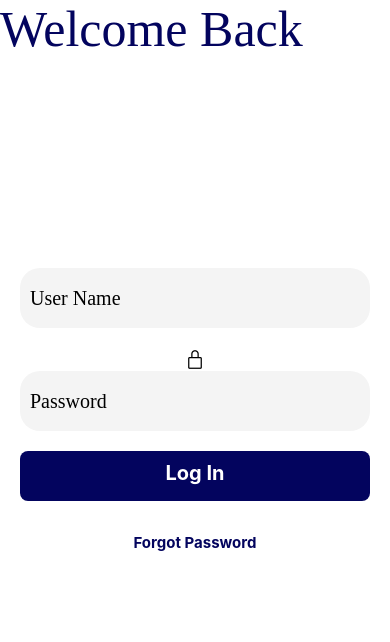
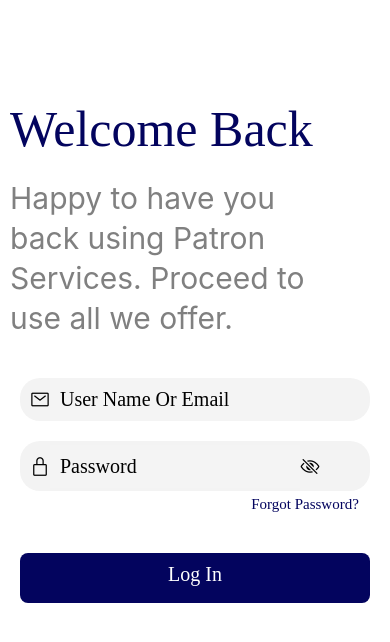
Before and after one commit to noirDev-kev2lee/PatronLasers, a React Native app: screen /Login in a window 390 px wide. Shown: the top 642 px of the page. Built offline with nearby package versions, Linux system fonts and the light colour scheme.

Commit message:
Updated Log In and Register pages. Minor fixes

```diff
--- a/components/screens/Login.tsx
+++ b/components/screens/Login.tsx
@@ -9,9 +9,12 @@ const InputText = () => {
   const [password, passwordChange]= React.useState('Password')
   return(
       <View style={styles.form}>
-        <TextInput inlineImageLeft='mail_outline' style={styles.textInput} onChangeText={onChangeText} value={text}/>
-        <Icon style={styles.icons} name={'lock-closed-outline'} size={20} color={'#000'}/>
-        <TextInput style={styles.textInput} onChangeText={passwordChange} value={password} />
+        <View style={styles.inputLog}>
+        <Icon style={styles.icons} name={'mail-outline'} size={20} color={'#000'}/>
+        <TextInput style={styles.textInput} onChangeText={onChangeText} placeholder='User Name Or Email' placeholderTextColor={'#000'}/></View>
+        <View style={styles.inputPass}>
+        <Icon name={'lock-closed-outline'} size={20} color={'#000'}/>
+        <TextInput style={styles.textInput} onChangeText={passwordChange} placeholder='Password' placeholderTextColor={'#000'}/><Icon name={'eye-off-outline'} size={20} color={'#000'}/></View>
       </View>
   )
 }
@@ -19,14 +22,16 @@ const Login = ({navigation}) => {
   return (
   <View style={styles.container}>
     <Text style={styles.title}>Welcome Back </Text>
+    <Text style={styles.title2}>Happy to have you back using Patron Services.
+    Proceed to use all we offer.</Text>
         <InputText />
         <View style={styles.buttons}>
+        <Pressable style={styles.pressBtn2} onPress={() => Alert.alert('Not Working yet')}>
+          <Text style={styles.pressTxt2}>Forgot Password?</Text>
+        </Pressable>
           <Pressable style={styles.pressBtn} onPress={() => navigation.navigate('Products')}>
           <Text style={styles.pressTxt}>Log In</Text>
           </Pressable>
-          <Pressable onPress={() => Alert.alert('Not Working yet')}>
-          <Text style={styles.pressTxt1}>Forgot Password</Text>
-        </Pressable>
         </View>
         </View>
   )
@@ -37,36 +42,63 @@ export default Login
 const styles = StyleSheet.create({
   container:{
     flex:1,
+    alignContent:'center',
   },
   form:{
+    marginTop:20,
     flex:1,
-    justifyContent:'flex-end',
     alignItems:'center',
   },
   buttons:{
     flex:1,
-    alignItems:'center'
+    alignItems:'center',
+    marginTop:-200,
   },
   title:{
+    marginTop:100,
+    margin:10,
     textAlign:'left',
-    fontFamily:'Inter-Regular',
+    fontFamily:'Inter-Bold',
     fontSize:50,
     color:'#03045E'
   },
-  icons:{
+  title2:{
+    margin:10,
+    width:300,
+    lineHeight:40,
+    fontFamily:'Inter',
+    fontSize:30,
+    color:'grey'
+  },
+  inputLog:{
+    margin:10,
+    paddingHorizontal:10,
+    alignItems:'center',
+    flexDirection:'row',
+    borderRadius:20,
+    width:350,
+    backgroundColor:'#f3f3f3'
+  },
+  inputPass:{
+    margin:10,
+    paddingHorizontal:10,
+    alignItems:'center',
+    flexDirection:'row',
+    borderRadius:20,
+    height:50,
+    width:350,
+    backgroundColor:'#f3f3f3'
   },
   textInput:{
     fontFamily:'Inter-Regular',
-    marginBottom:20,
     padding:10,
     fontSize:20,
     color:'#000',
     backgroundColor:'#f4f4f4',
-    width:350,
-    height:60,
-    borderRadius:20
+    width:250,
   },
   pressBtn:{
+    top:30,
     fontFamily:'Inter-Regular',
     borderRadius:8,
     backgroundColor:'#03045E',
@@ -74,18 +106,19 @@ const styles = StyleSheet.create({
     height:50
   },
   pressTxt:{
+    marginTop:10,
     textAlign:'center',
-    marginTop:10,
+    fontFamily:'Inter-Bold',
     fontSize:20,
-    fontWeight:'bold',
     color:'#fff'
   },
-  pressTxt1:{
-    marginTop:20,
-    paddingVertical:12,
-    paddingHorizontal:50,
+  pressBtn2:{
+    right:-110
+  },
+  pressTxt2:{
+    top:-10,
+    fontFamily:'Inter-Regular',
     fontSize:15,
-    fontWeight:'bold',
     color:'#03045E'
   }
 })
--- a/components/screens/ProductHome.tsx
+++ b/components/screens/ProductHome.tsx
@@ -137,7 +137,7 @@ const styles = StyleSheet.create({
       fontSize:20,
       textTransform:'uppercase',
       textAlign:'left',
-      marginTop:5,
+      margin:5,
       color:'#03045E',
     },
     container:{
@@ -164,8 +164,6 @@ const styles = StyleSheet.create({
       height: 150,
       marginRight: 10,
       borderRadius: 10,
-      shadowColor:'#000',
-      shadowOpacity:100,
       backgroundColor: '#f6f6f6'
     },
     RecCardInfo:{
@@ -218,7 +216,7 @@ const styles = StyleSheet.create({
       textAlign:'left',
     },
     RecCardPara:{
-      fontFamily:'Roboto-Bold',
+      fontFamily:'Inter',
       fontSize:15,
       textAlign:'left',
       color:'black',
--- a/components/screens/Register.tsx
+++ b/components/screens/Register.tsx
@@ -1,5 +1,6 @@
 import { Button, Pressable, StyleSheet,TextInput, Text, View, KeyboardAvoidingView } from 'react-native'
 import {NavigationContainer} from '@react-navigation/native'
+import Icon from 'react-native-vector-icons/Ionicons'
 import { createNativeStackNavigator } from '@react-navigation/native-stack'
 import React from 'react'
 const RegInputText = () => {
@@ -10,20 +11,36 @@ const RegInputText = () => {
   const [Mobile, onMobileChange]= React.useState('Mobile')
   const [Password, onPasswordChange]= React.useState('Password')
   return(
-      <View style={styles.form}>
-        <TextInput style={styles.textInput} onChangeText={onFnameChange} value={FirstName}/>
-        <TextInput style={styles.textInput} onChangeText={onLnameChange} value={LastName} />
-        <TextInput style={styles.textInput2} onChangeText={onNumberChange} value={SerialNumber} />
-        <TextInput style={styles.textInput2} onChangeText={onEmailChange} value={Email} />
-        <TextInput style={styles.textInput2} onChangeText={onMobileChange} value={Mobile} />
-        <TextInput style={styles.textInput2} onChangeText={onPasswordChange} placeholder='Password' />
-      </View>
-  )
+    <View>
+    <View style={styles.inputLog}>
+
+    <TextInput style={styles.textInput} onChangeText={onFnameChange} placeholder='First Name' placeholderTextColor={'#000'}/></View>
+    <View style={styles.inputLog}>
+
+    <TextInput style={styles.textInput} onChangeText={onLnameChange} placeholder='Last Name' placeholderTextColor={'#000'}/></View>
+    <View style={styles.inputLog}>
+
+    <TextInput style={styles.textInput} onChangeText={onNumberChange} placeholder='Serial Number' placeholderTextColor={'#000'}/></View>
+    <View style={styles.inputLog}>
+
+    <TextInput style={styles.textInput} onChangeText={onEmailChange} placeholder='Email' placeholderTextColor={'#000'}/></View>
+    <View style={styles.inputLog}>
+
+    <TextInput style={styles.textInput} onChangeText={onMobileChange} placeholder='Phone Number' placeholderTextColor={'#000'}/></View>
+    <View style={styles.inputLog}>
+
+    <TextInput style={styles.textInput} onChangeText={onPasswordChange} placeholder='Password' placeholderTextColor={'#000'}/>
+    </View>
+    <View style={styles.inputLog}>
+    <TextInput style={styles.textInput} onChangeText={onPasswordChange} placeholder='Password Confirm' placeholderTextColor={'#000'}/></View>
+  </View>
+)
   }
 export default function Register ({navigation}) {
   return (
-    <View style={styles.container}>
+    <View style={styles.form}>
       <Text style={styles.title}>Register</Text>
+      <Text style={styles.title2}>Welcome to Patron, register as a clinic or patient</Text>
       <RegInputText/>
       <Pressable style={styles.pressBtn} onPress={() => navigation.navigate('Products')}>
       <Text style={styles.pressTxt}>Register</Text>
@@ -32,62 +49,54 @@ export default function Register ({navigation}) {
   )
 }
 
-
 const styles = StyleSheet.create({
-  container:{
+  form:{
     flex:1,
-    justifyContent:'center',
-    flexWrap:'wrap',
-    alignItems:'center'
+    padding:20,
+    alignContent:'center',
   },
   title:{
+    textAlign:'left',
+    fontFamily:'Inter-Regular',
     fontSize:50,
-    fontWeight:'600',
-    textTransform:'uppercase',
-    color:'#03045E',
-    textAlign:'left',
-    margin:50
+    color:'#03045E'
+  },
+  title2:{
+    fontFamily:'Inter-Regular',
+    fontSize:20,
+    color:'#000'
+  },
+  inputLog:{
+    margin:10,
+    paddingHorizontal:10,
+    alignItems:'center',
+    flexDirection:'row',
+    borderRadius:10,
+    width:350,
+    backgroundColor:'#f3f3f3'
   },
   textInput:{
-    padding:10,
-    marginHorizontal:10,
-    margin:10,
+    fontFamily:'Inter',
+    paddingLeft:30,
     fontSize:20,
     color:'#000',
-    backgroundColor:'#DDDDDD',
-    width:180,
-    height:40,
-    borderRadius:8
-  },
-  textInput2:{
-    padding:10,
-    margin:10,
-    fontSize:20,
-    color:'#000',
-    backgroundColor:'#DDDDDD',
-    width:380,
-    height:40,
-    borderRadius:8
-  },
-  form:{
-    flex:1,
-    flexDirection:'row',
-    flexWrap:'wrap',
+    backgroundColor:'#f4f4f4',
+    width:250,
   },
   pressBtn:{
+    alignItems:'center',
+    left:10,
+    top:20,
+    fontFamily:'Inter-Regular',
     borderRadius:8,
-    justifyContent:'center',
-    alignItems:'center',
     backgroundColor:'#03045E',
-    width:280,
+    width:350,
     height:50
   },
   pressTxt:{
-    textAlign:'center',
-    textTransform:'uppercase',
-    letterSpacing:2,
+    top:10,
+    fontFamily:'Inter-Bold',
     fontSize:20,
-    fontWeight:'bold',
     color:'#fff'
-  }
+  },
 })
--- a/components/screens/TabSupport.tsx
+++ b/components/screens/TabSupport.tsx
@@ -13,10 +13,10 @@ const TabSupport = () => {
           </Text>
         </View>
         <View style={styles.form}>
-          <TextInput style={styles.textInput2} placeholder="Serial Number" />
-          <TextInput style={styles.textInput2} placeholder="Card type" />
-          <TextInput style={styles.textInput2} placeholder="Card title" />
-          <TextInput multiline={true} numberOfLines={10} style={styles.textInput3} placeholder="Type your message..."/>
+          <TextInput style={styles.textInput2} placeholderTextColor='#000' placeholder="Serial Number" />
+          <TextInput style={styles.textInput2} placeholderTextColor='#000' placeholder="Card type" />
+          <TextInput style={styles.textInput2} placeholderTextColor='#000' placeholder="Card title" />
+          <TextInput multiline={true} numberOfLines={10} style={styles.textInput3} placeholderTextColor='#000' placeholder="Type your message..."/>
         </View>
         <SubButton/>
 
@@ -59,7 +59,6 @@ const styles = StyleSheet.create({
     padding:10,
     margin:10,
     fontSize:20,
-    color:'#000',
     backgroundColor:'#D9D9D9',
     width:380,
     height:200,
```
Also changed, not shown: 2 other files (tests, documents, lock files or other folders).
